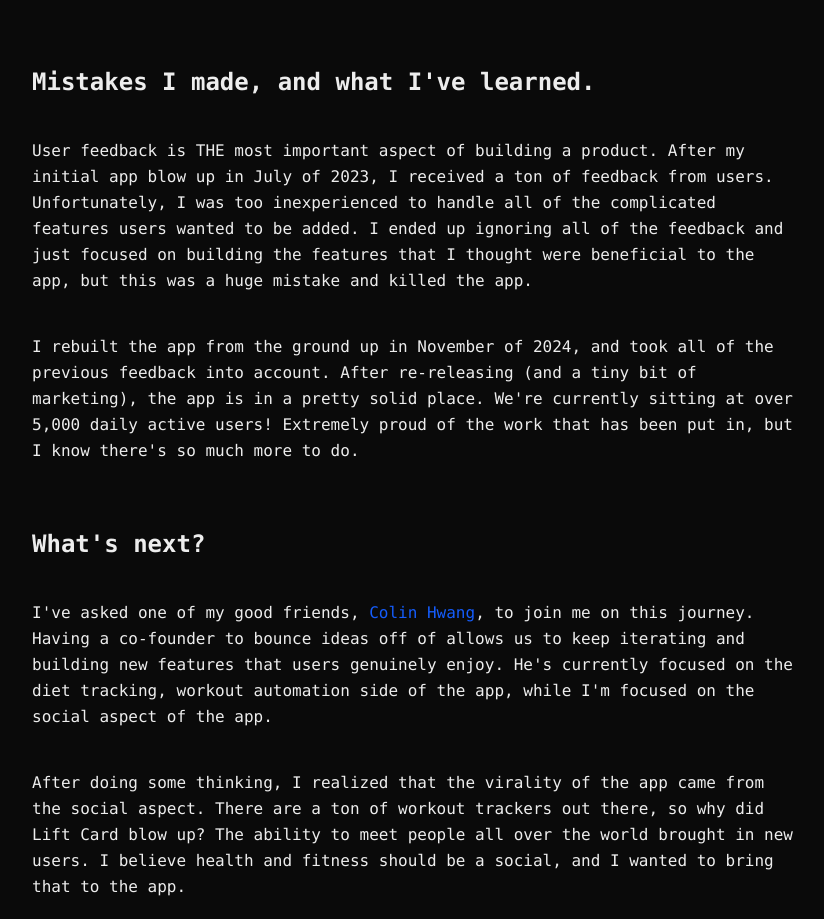
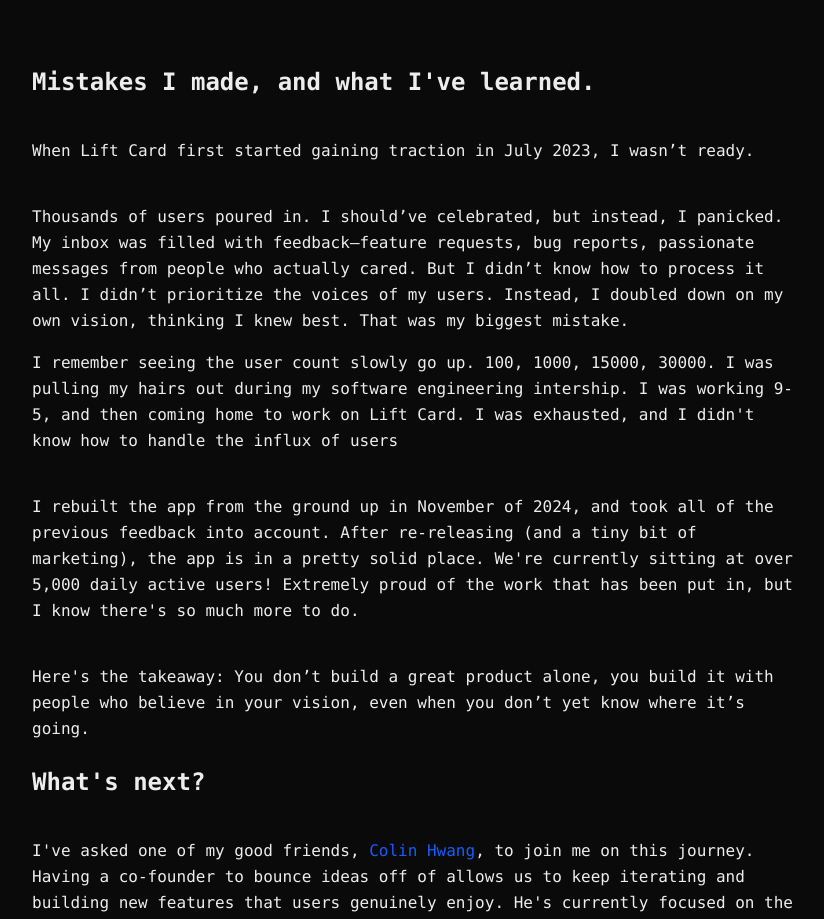
Before and after one commit to josephhchen/blog, a Next.js app: page /devlogs/1 in a window 1280 px wide. Shown: the part 721-1640 px from the top of the page, without its empty margins (224-1048 px from the left). Built offline with nearby package versions, Linux system fonts and the light colour scheme.

Commit message:
updated mistakes section

```diff
--- a/app/devlogs/[id]/page.tsx
+++ b/app/devlogs/[id]/page.tsx
@@ -28,10 +28,14 @@
 
 ## Mistakes I made, and what I've learned.
 
-User feedback is THE most important aspect of building a product. After my initial app blow up in July of 2023, I received a ton of feedback from users. Unfortunately, I was too inexperienced to handle all of the complicated features users wanted to be added. I ended up ignoring all of the feedback and just focused on building the features that I thought were beneficial to the app, but this was a huge mistake and killed the app.
+When Lift Card first started gaining traction in July 2023, I wasn’t ready.
+
+Thousands of users poured in. I should’ve celebrated, but instead, I panicked. My inbox was filled with feedback—feature requests, bug reports, passionate messages from people who actually cared. But I didn’t know how to process it all. I didn’t prioritize the voices of my users. Instead, I doubled down on my own vision, thinking I knew best. That was my biggest mistake.
+I remember seeing the user count slowly go up. 100, 1000, 15000, 30000. I was pulling my hairs out during my software engineering intership. I was working 9-5, and then coming home to work on Lift Card. I was exhausted, and I didn't know how to handle the influx of users
 
 I rebuilt the app from the ground up in November of 2024, and took all of the previous feedback into account. After re-releasing (and a tiny bit of marketing), the app is in a pretty solid place. We're currently sitting at over 5,000 daily active users! Extremely proud of the work that has been put in, but I know there's so much more to do.
 
+Here's the takeaway: You don’t build a great product alone, you build it with people who believe in your vision, even when you don’t yet know where it’s going.
 ## What's next?
 
 I've asked one of my good friends, [Colin Hwang](https://www.colinhwang.dev/), to join me on this journey. Having a co-founder to bounce ideas off of allows us to keep iterating and building new features that users genuinely enjoy. He's currently focused on the diet tracking, workout automation side of the app, while I'm focused on the social aspect of the app.
```
